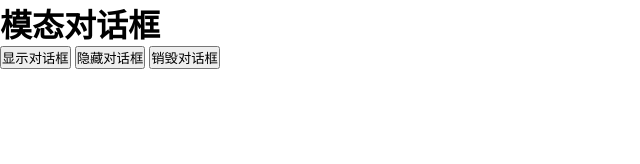
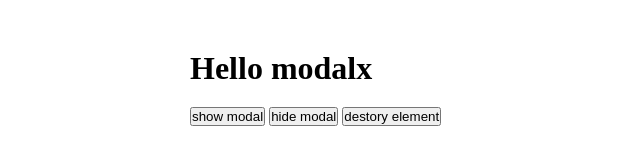
Before and after one commit to ideal123/modalx, a website: page index.html in a window 1280 px wide. Shown: the whole page, without its empty margins (0-640 px from the left). Drawn offline with Linux system fonts and the light colour scheme.

Commit message:
modify Usage and add image

```diff
--- a/index.html
+++ b/index.html
@@ -8,15 +8,27 @@
       margin: 0;
       padding: 0;
     }
+    .main {
+      margin: 0 auto;
+      padding-top: 50px;
+      width: 900px;
+    }
+    .button-area {
+      padding: 20px 0;
+    }
   </style>
   <link rel="stylesheet" href="./ui-modal.css">
   <script src="./modal.js"></script>
 </head>
 <body>
- <h1>模态对话框</h1>
- <button id="show">显示对话框</button>
- <button id="hide">隐藏对话框</button>
- <button id="destroy">销毁对话框</button>
+  <div class="main">
+    <h1>Hello modalx</h1>
+    <div class="button-area">
+      <button id="show">show modal</button>
+      <button id="hide">hide modal</button>
+      <button id="destroy">destory element</button>
+    </div>
+  </div>
 
  <script>
   var button1 = document.querySelector('#show');
@@ -25,16 +37,10 @@
   var str = '';
   var m = modalx({
     title: 'Hello modalx',
-     content: '<input type="text"/><div><br /><div>经典的网页对话框组件，内外皆用心雕琢。<div>',
-     width: '500px',
-     height: '400px',
-     okValue: '确认',
-     ok: function() {alert('click ok'); return false},
-     cancelValue: '取消',
-     quickClose: true
+    content: 'Here is content',
   });
   button1.onclick = function() {
-     m.show(false);
+    m.show();
   };
   button2.onclick = function() {
     m.hide();
```
Also changed, not shown: README.md, img/modalx.png (added). Lines whose indentation alone changed are shown as unchanged.
